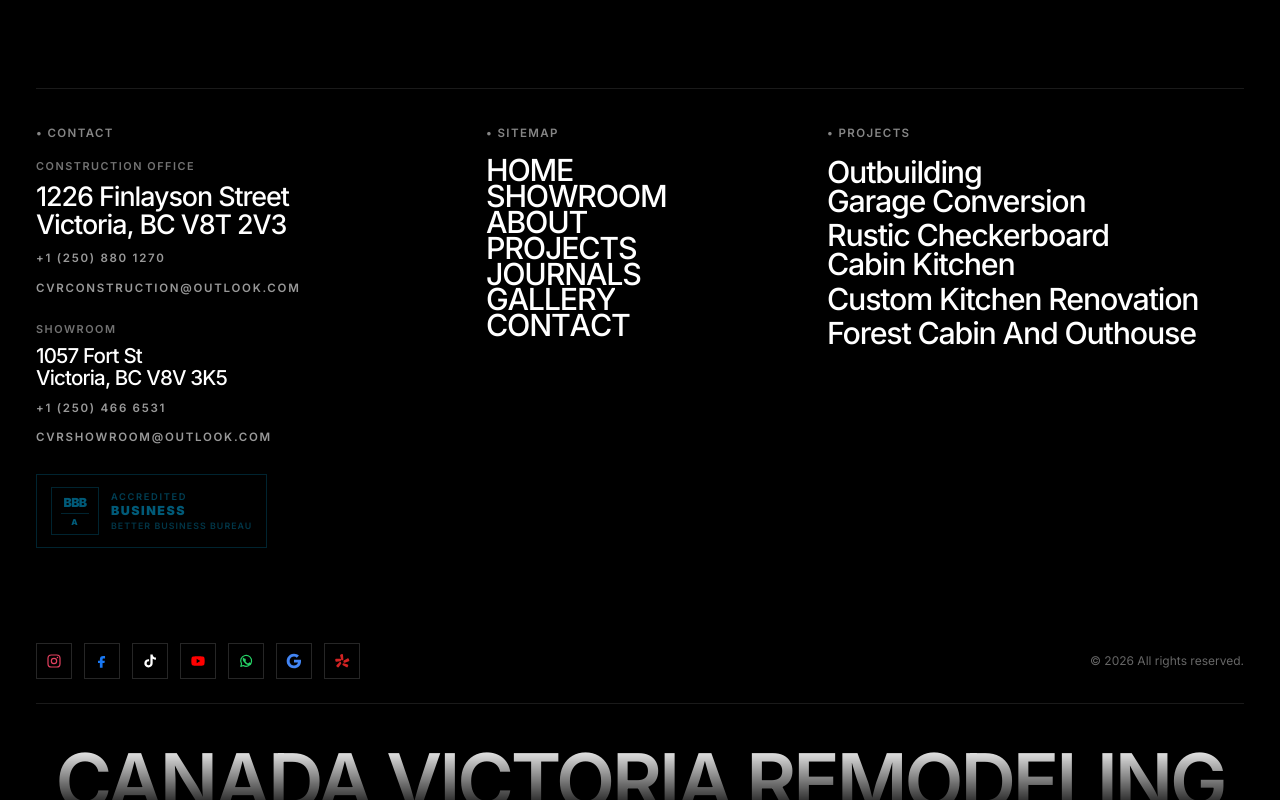
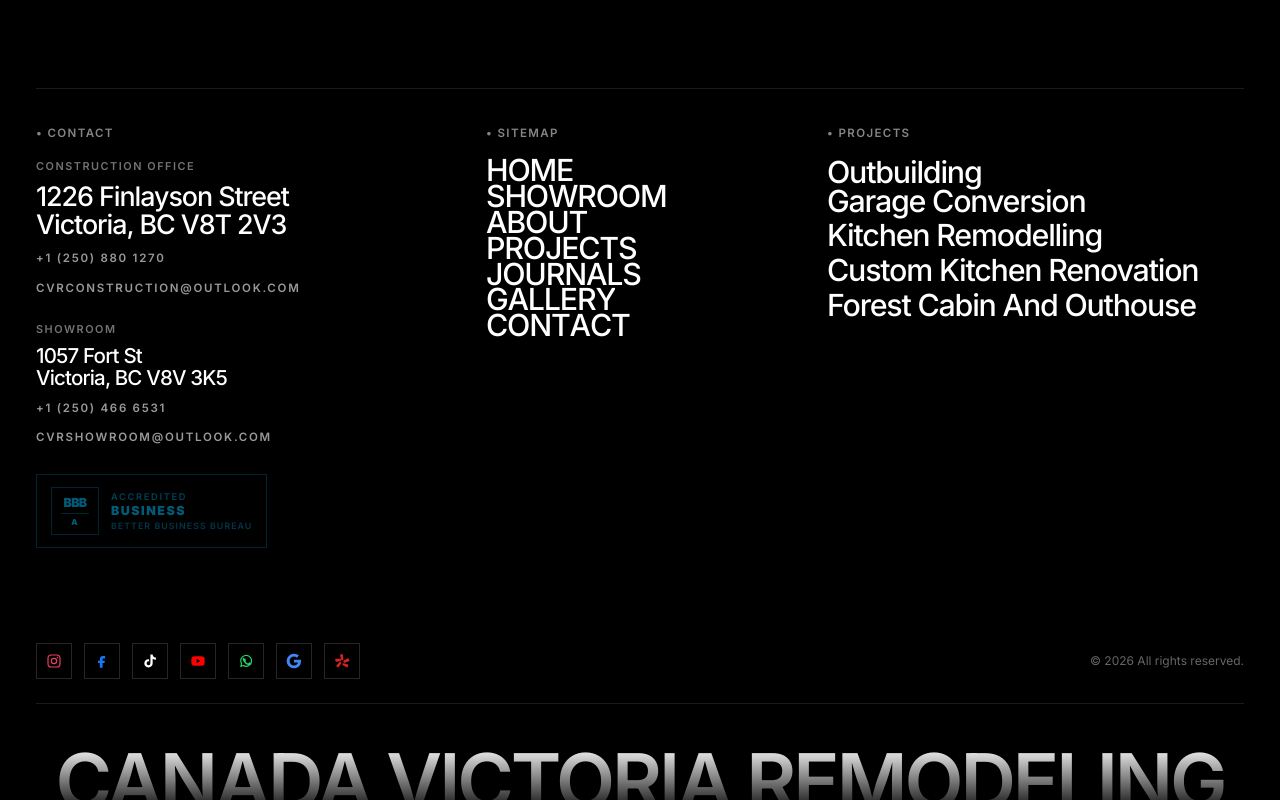
Before and after one commit to 3li-jpg/cvr-construction, a Next.js app: page /contact in a window 1280 px wide. Shown: the part 2419-3219 px from the top of the page. Built offline with nearby package versions, Linux system fonts and the light colour scheme.

Commit message:
add bathroom remodeling projects page, update project links, and enhance footer contact information

```diff
--- a/next.config.ts
+++ b/next.config.ts
@@ -76,6 +76,11 @@ const nextConfig: NextConfig = {
         permanent: true,
       },
       {
+        source: "/projects/rustic-checkerboard-cabin-kitchen",
+        destination: "/projects/kitchen-remodelling",
+        permanent: true,
+      },
+      {
         source: "/:path*.html",
         destination: "/",
         permanent: true,
--- a/src/components/ProjectsIndex.tsx
+++ b/src/components/ProjectsIndex.tsx
@@ -14,7 +14,7 @@ import { useRef } from "react";
 import { PageIntro } from "@/components/PageIntro";
 import { DURATION, EASE_OUT_EXPO, VIEWPORT } from "@/lib/motion";
 import { projectProseClassName } from "@/lib/prose";
-import { projects, projectsHero, type ProjectEntry } from "@/lib/site-data";
+import { projects as allProjects, projectsHero, type ProjectEntry } from "@/lib/site-data";
 
 function useParallax(ref: React.RefObject<HTMLElement | null>): MotionValue<number> {
   const { scrollYProgress } = useScroll({
@@ -32,9 +32,11 @@ function useParallax(ref: React.RefObject<HTMLElement | null>): MotionValue<numb
 function ProjectRow({
   project,
   index,
+  analyticsLocation,
 }: {
   project: ProjectEntry;
   index: number;
+  analyticsLocation: string;
 }) {
   const containerRef = useRef<HTMLElement>(null);
   const prefersReducedMotion = useReducedMotion();
@@ -56,7 +58,7 @@ function ProjectRow({
         href={`/projects/${project.slug}`}
         data-analytics-event="project_card_clicked"
         data-analytics-label={project.slug}
-        data-analytics-location="projects-index"
+        data-analytics-location={analyticsLocation}
         className="group grid items-center gap-8 focus-visible:outline-none focus-visible:ring-2 focus-visible:ring-ring focus-visible:ring-offset-4 focus-visible:ring-offset-background md:gap-10 lg:gap-12 xl:gap-14 lg:grid-cols-[minmax(0,0.92fr)_minmax(0,0.78fr)]"
       >
         <div className="relative w-full max-w-[34rem] overflow-hidden bg-muted lg:order-1">
@@ -109,15 +111,47 @@ function ProjectRow({
   );
 }
 
-export function ProjectsIndex() {
+type ProjectCollectionLink = {
+  eyebrow: string;
+  title: string;
+  description: string;
+  href: string;
+  ctaLabel: string;
+};
+
+type ProjectsIndexProps = {
+  projects?: readonly ProjectEntry[];
+  eyebrow?: string;
+  title?: string;
+  description?: string;
+  listHeading?: string;
+  analyticsLocation?: string;
+  collectionLink?: ProjectCollectionLink;
+  backgroundImage?: {
+    src: string;
+    alt?: string;
+  };
+};
+
+export function ProjectsIndex({
+  projects = allProjects,
+  eyebrow = "Projects / Built Work",
+  title = "Work That Holds Up",
+  description,
+  listHeading = "Selected projects",
+  analyticsLocation = "projects-index",
+  collectionLink,
+  backgroundImage = projectsHero,
+}: ProjectsIndexProps) {
   return (
     <>
       <PageIntro
-        eyebrow="Projects / Built Work"
-        title={"Work That Holds Up"}
+        eyebrow={eyebrow}
+        title={title}
+        description={description}
         titleClassName="mx-auto max-w-[12ch] text-center text-balance text-[clamp(3.2rem,10vw,8rem)] font-black uppercase leading-[0.88] tracking-[-0.03em] text-white"
         scrollTargetId="projects"
-        backgroundImage={projectsHero}
+        backgroundImage={backgroundImage}
       />
 
       <section
@@ -126,13 +160,43 @@ export function ProjectsIndex() {
         className="site-shell px-6 pb-20 pt-12 sm:px-8 md:px-12 md:pb-24 md:pt-14 lg:px-16 lg:pb-28 lg:pt-16"
       >
         <h2 id="projects-list-heading" className="sr-only">
-          Selected projects
+          {listHeading}
         </h2>
+
+        {collectionLink ? (
+          <Link
+            href={collectionLink.href}
+            data-analytics-event="project_collection_clicked"
+            data-analytics-label="bathroom-remodeling"
+            data-analytics-location={analyticsLocation}
+            className="group mb-16 grid gap-6 border border-border bg-card p-6 text-card-foreground transition-colors hover:bg-muted/40 focus-visible:outline-none focus-visible:ring-2 focus-visible:ring-ring focus-visible:ring-offset-4 focus-visible:ring-offset-background md:mb-20 md:grid-cols-[minmax(0,0.4fr)_minmax(0,0.6fr)] md:p-8 lg:mb-24"
+          >
+            <div>
+              <p className="mb-4 project-kicker tracking-[0.14em] text-muted-foreground">
+                {collectionLink.eyebrow}
+              </p>
+              <h2 className="max-w-[11ch] text-[clamp(2.35rem,4.3vw,4.1rem)] font-black uppercase leading-[0.88] tracking-[-0.03em] text-foreground">
+                {collectionLink.title}
+              </h2>
+            </div>
+            <div className="flex flex-col justify-end gap-5 md:max-w-[32rem] md:justify-self-end">
+              <p className={projectProseClassName}>{collectionLink.description}</p>
+              <span className="inline-flex items-center gap-2 text-[0.72rem] font-semibold uppercase tracking-[0.16em] text-foreground transition-transform duration-500 ease-out group-hover:translate-x-1">
+                <span className="h-1.5 w-1.5 rounded-none bg-current" />
+                {collectionLink.ctaLabel}
+              </span>
+            </div>
+          </Link>
+        ) : null}
 
         <div className="flex flex-col gap-20 md:gap-24 lg:gap-28">
           {projects.map((project, index) => (
             <div id={`project-${project.slug}`} key={project.slug}>
-              <ProjectRow project={project} index={index} />
+              <ProjectRow
+                project={project}
+                index={index}
+                analyticsLocation={analyticsLocation}
+              />
             </div>
           ))}
         </div>
--- a/src/lib/site-data.ts
+++ b/src/lib/site-data.ts
@@ -256,8 +256,8 @@ export const projects: ProjectEntry[] = [
     ],
   },
   {
-    slug: "rustic-checkerboard-cabin-kitchen",
-    title: "Rustic Checkerboard Cabin Kitchen",
+    slug: "kitchen-remodelling",
+    title: "Kitchen Remodelling",
     year: "2025",
     updatedAt: "2026-04-30",
     category: "Kitchen Renovation",
@@ -1068,182 +1068,182 @@ export const galleryItems = [
     alt: "condo kitchen and marble baths by CVR Construction",
   },
   {
-    title: "Rustic Checkerboard Cabin Kitchen",
+    title: "Kitchen Remodelling",
     image: "/images/victoria-rustic-checkerboard-cabin-kitchen-001.webp",
     category: "Kitchen",
     eyebrow: "Kitchen Renovation",
     alt: "rustic checkerboard cabin kitchen by CVR Construction",
   },
   {
-    title: "Rustic Checkerboard Cabin Kitchen",
+    title: "Kitchen Remodelling",
     image: "/images/victoria-rustic-checkerboard-cabin-kitchen-002.webp",
     category: "Kitchen",
     eyebrow: "Kitchen Renovation",
     alt: "rustic checkerboard cabin kitchen by CVR Construction",
   },
   {
-    title: "Rustic Checkerboard Cabin Kitchen",
+    title: "Kitchen Remodelling",
     image: "/images/victoria-rustic-checkerboard-cabin-kitchen-003.webp",
     category: "Kitchen",
     eyebrow: "Kitchen Renovation",
     alt: "rustic checkerboard cabin kitchen by CVR Construction",
   },
   {
-    title: "Rustic Checkerboard Cabin Kitchen",
+    title: "Kitchen Remodelling",
     image: "/images/victoria-rustic-checkerboard-cabin-kitchen-004.webp",
     category: "Kitchen",
     eyebrow: "Kitchen Renovation",
     alt: "rustic checkerboard cabin kitchen by CVR Construction",
   },
   {
-    title: "Rustic Checkerboard Cabin Kitchen",
+    title: "Kitchen Remodelling",
     image: "/images/victoria-rustic-checkerboard-cabin-kitchen-005.webp",
     category: "Kitchen",
     eyebrow: "Kitchen Renovation",
     alt: "rustic checkerboard cabin kitchen by CVR Construction",
   },
   {
-    title: "Rustic Checkerboard Cabin Kitchen",
+    title: "Kitchen Remodelling",
     image: "/images/victoria-rustic-checkerboard-cabin-kitchen-006.webp",
     category: "Kitchen",
     eyebrow: "Kitchen Renovation",
     alt: "rustic checkerboard cabin kitchen by CVR Construction",
   },
   {
-    title: "Rustic Checkerboard Cabin Kitchen",
+    title: "Kitchen Remodelling",
     image: "/images/victoria-rustic-checkerboard-cabin-kitchen-007.webp",
     category: "Kitchen",
     eyebrow: "Kitchen Renovation",
     alt: "rustic checkerboard cabin kitchen by CVR Construction",
   },
   {
-    title: "Rustic Checkerboard Cabin Kitchen",
+    title: "Kitchen Remodelling",
     image: "/images/victoria-rustic-checkerboard-cabin-kitchen-008.webp",
     category: "Kitchen",
     eyebrow: "Kitchen Renovation",
     alt: "rustic checkerboard cabin kitchen by CVR Construction",
   },
   {
-    title: "Rustic Checkerboard Cabin Kitchen",
+    title: "Kitchen Remodelling",
     image: "/images/victoria-rustic-checkerboard-cabin-kitchen-009.webp",
     category: "Kitchen",
     eyebrow: "Kitchen Renovation",
     alt: "rustic checkerboard cabin kitchen by CVR Construction",
   },
   {
-    title: "Rustic Checkerboard Cabin Kitchen",
+    title: "Kitchen Remodelling",
     image: "/images/victoria-rustic-checkerboard-cabin-kitchen-010.webp",
     category: "Kitchen",
     eyebrow: "Kitchen Renovation",
     alt: "rustic checkerboard cabin kitchen by CVR Construction",
   },
   {
-    title: "Rustic Checkerboard Cabin Kitchen",
+    title: "Kitchen Remodelling",
     image: "/images/victoria-rustic-checkerboard-cabin-kitchen-011.webp",
     category: "Kitchen",
     eyebrow: "Kitchen Renovation",
     alt: "rustic checkerboard cabin kitchen by CVR Construction",
   },
   {
-    title: "Rustic Checkerboard Cabin Kitchen",
+    title: "Kitchen Remodelling",
     image: "/images/victoria-rustic-checkerboard-cabin-kitchen-012.webp",
     category: "Kitchen",
     eyebrow: "Kitchen Renovation",
     alt: "rustic checkerboard cabin kitchen by CVR Construction",
   },
   {
-    title: "Rustic Checkerboard Cabin Kitchen",
+    title: "Kitchen Remodelling",
     image: "/images/victoria-rustic-checkerboard-cabin-kitchen-013.webp",
     category: "Kitchen",
     eyebrow: "Kitchen Renovation",
     alt: "rustic checkerboard cabin kitchen by CVR Construction",
   },
   {
-    title: "Rustic Checkerboard Cabin Kitchen",
+    title: "Kitchen Remodelling",
     image: "/images/victoria-rustic-checkerboard-cabin-kitchen-014.webp",
     category: "Kitchen",
     eyebrow: "Kitchen Renovation",
     alt: "rustic checkerboard cabin kitchen by CVR Construction",
   },
   {
-    title: "Rustic Checkerboard Cabin Kitchen",
+    title: "Kitchen Remodelling",
     image: "/images/victoria-rustic-checkerboard-cabin-kitchen-015.webp",
     category: "Kitchen",
     eyebrow: "Kitchen Renovation",
     alt: "rustic checkerboard cabin kitchen by CVR Construction",
   },
   {
-    title: "Rustic Checkerboard Cabin Kitchen",
+    title: "Kitchen Remodelling",
     image: "/images/victoria-rustic-checkerboard-cabin-kitchen-016.webp",
     category: "Kitchen",
     eyebrow: "Kitchen Renovation",
     alt: "rustic checkerboard cabin kitchen by CVR Construction",
   },
   {
-    title: "Rustic Checkerboard Cabin Kitchen",
+    title: "Kitchen Remodelling",
     image: "/images/victoria-rustic-checkerboard-cabin-kitchen-017.webp",
     category: "Kitchen",
     eyebrow: "Kitchen Renovation",
     alt: "rustic checkerboard cabin kitchen by CVR Construction",
   },
   {
-    title: "Rustic Checkerboard Cabin Kitchen",
+    title: "Kitchen Remodelling",
     image: "/images/victoria-rustic-checkerboard-cabin-kitchen-018.webp",
     category: "Kitchen",
     eyebrow: "Kitchen Renovation",
     alt: "rustic checkerboard cabin kitchen by CVR Construction",
   },
   {
-    title: "Rustic Checkerboard Cabin Kitchen",
+    title: "Kitchen Remodelling",
     image: "/images/victoria-rustic-checkerboard-cabin-kitchen-019.webp",
     category: "Kitchen",
     eyebrow: "Kitchen Renovation",
     alt: "rustic checkerboard cabin kitchen by CVR Construction",
   },
   {
-    title: "Rustic Checkerboard Cabin Kitchen",
+    title: "Kitchen Remodelling",
     image: "/images/victoria-rustic-checkerboard-cabin-kitchen-020.webp",
     category: "Kitchen",
     eyebrow: "Kitchen Renovation",
     alt: "rustic checkerboard cabin kitchen by CVR Construction",
   },
   {
-    title: "Rustic Checkerboard Cabin Kitchen",
+    title: "Kitchen Remodelling",
     image: "/images/victoria-rustic-checkerboard-cabin-kitchen-021.webp",
     category: "Kitchen",
     eyebrow: "Kitchen Renovation",
     alt: "rustic checkerboard cabin kitchen by CVR Construction",
   },
   {
-    title: "Rustic Checkerboard Cabin Kitchen",
+    title: "Kitchen Remodelling",
     image: "/images/victoria-rustic-checkerboard-cabin-kitchen-022.webp",
     category: "Kitchen",
     eyebrow: "Kitchen Renovation",
     alt: "rustic checkerboard cabin kitchen by CVR Construction",
   },
   {
-    title: "Rustic Checkerboard Cabin Kitchen",
+    title: "Kitchen Remodelling",
     image: "/images/victoria-rustic-checkerboard-cabin-kitchen-023.webp",
     category: "Kitchen",
     eyebrow: "Kitchen Renovation",
     alt: "rustic checkerboard cabin kitchen by CVR Construction",
   },
   {
-    title: "Rustic Checkerboard Cabin Kitchen",
+    title: "Kitchen Remodelling",
     image: "/images/victoria-rustic-checkerboard-cabin-kitchen-024.webp",
     category: "Kitchen",
     eyebrow: "Kitchen Renovation",
     alt: "rustic checkerboard cabin kitchen by CVR Construction",
   },
   {
-    title: "Rustic Checkerboard Cabin Kitchen",
+    title: "Kitchen Remodelling",
     image: "/images/victoria-rustic-checkerboard-cabin-kitchen-026.webp",
     category: "Kitchen",
     eyebrow: "Kitchen Renovation",
     alt: "rustic checkerboard cabin kitchen by CVR Construction",
   },
   {
-    title: "Rustic Checkerboard Cabin Kitchen",
+    title: "Kitchen Remodelling",
     image: "/images/victoria-rustic-checkerboard-cabin-kitchen-027.webp",
     category: "Kitchen",
     eyebrow: "Kitchen Renovation",
```
Also changed, not shown: src/app/projects/bathroom-remodeling/page.tsx (added, +49 -0 lines), src/app/projects/page.tsx (+10 -1 lines), src/components/Footer.tsx (+17 -7 lines).
